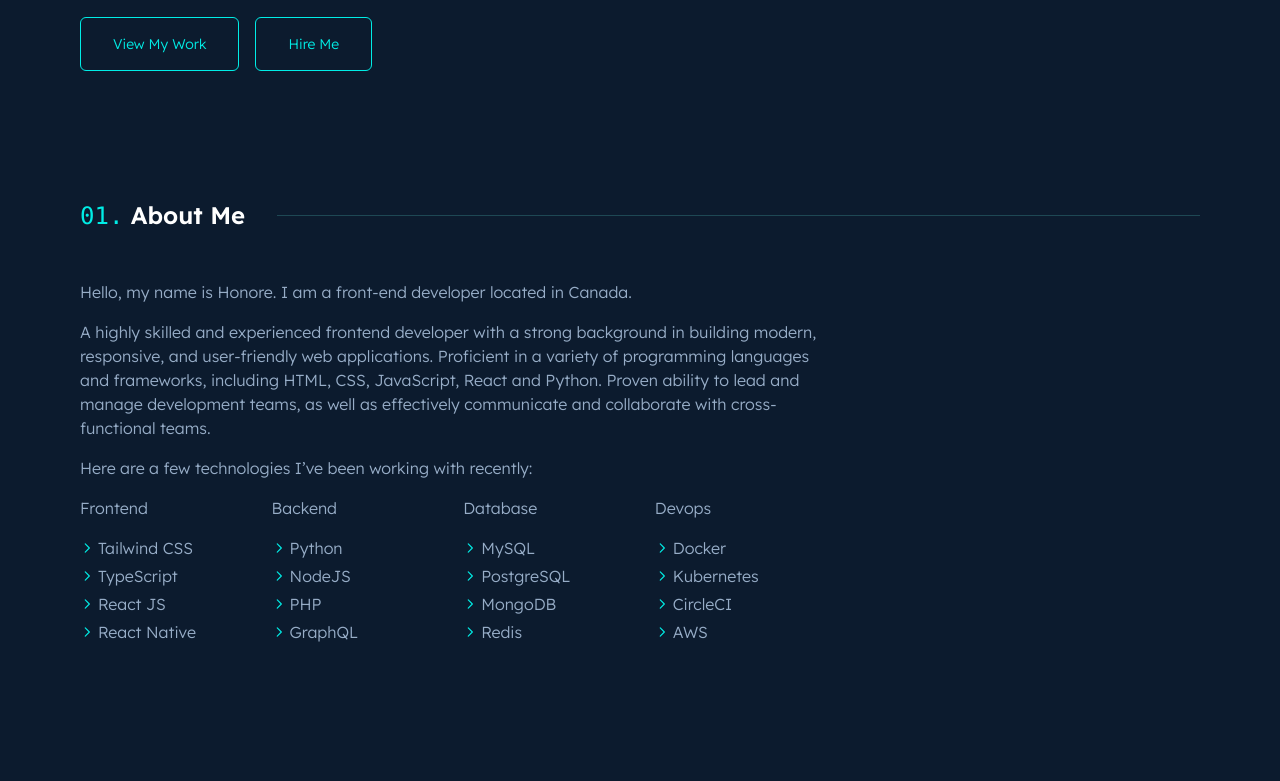
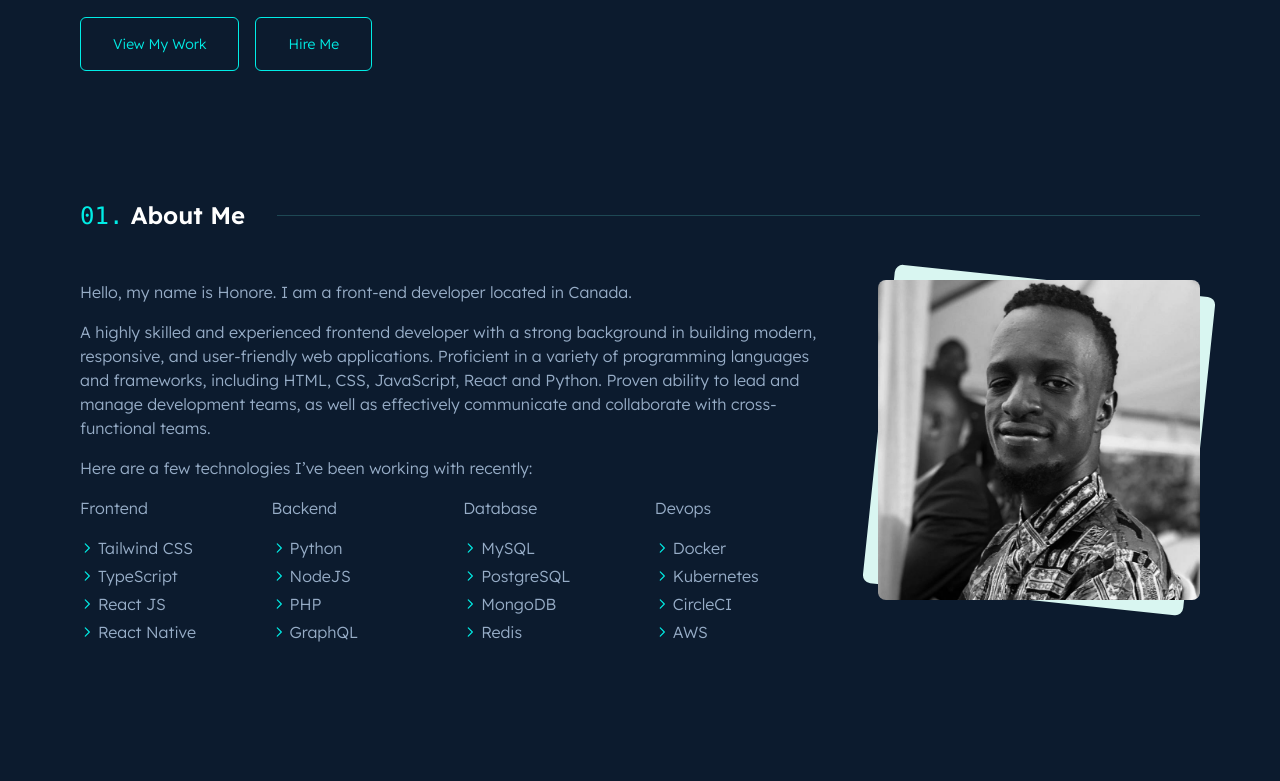
Before and after one commit to nythonore/nythonore-web, a Next.js app: page / in a window 1280 px wide. Shown: the part 423-1204 px from the top of the page. Built offline with nearby package versions, Linux system fonts and the light colour scheme.

Commit message:
update resume

```diff
--- a/components/containers/AboutContainer.tsx
+++ b/components/containers/AboutContainer.tsx
@@ -69,11 +69,11 @@ export const AboutContainer = () => {
 					</div>
 
 					<div className='basis-[30%] md:basis-[40%] lg:basis-[30%]'>
-						{/* <ImageCard
+						<ImageCard
 							alt='Honore Niyitegeka'
 							src='/nythonore.jpg'
 							cardStyles='bg-[#D9F6F1]'
-						/> */}
+						/>
 					</div>
 				</div>
 			</div>
```
Also changed, not shown: 1 other file (tests, documents, lock files or other folders).
